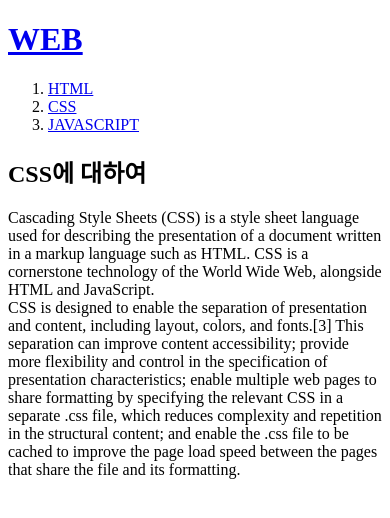
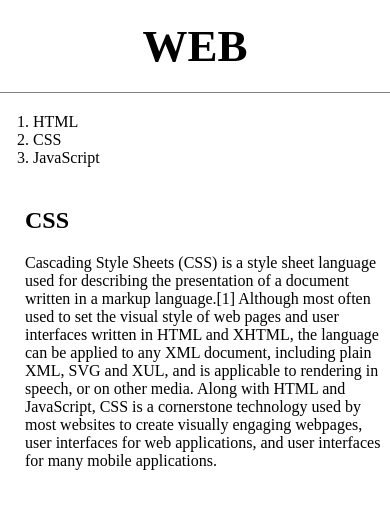
Before and after one commit to rlaxoals386/My_first_web_site, a plain HTML site: page 2.html in a window 390 px wide. Drawn offline with Linux system fonts and the light colour scheme; a script that the page names is missing.

Commit message:
Add files via upload

```diff
--- a/2.html
+++ b/2.html
@@ -1,53 +1,24 @@
-<!DOCTYPE html>
+<!doctype html>
 <html>
 <head>
-    <title>WEB - 1 CSS</title>
-    <meta charset="UTF-8">
-    <!-- 주석내용 -->
+  <title>WEB - CSS</title>
+  <meta charset="utf-8">
+  <link rel="stylesheet" href="style.css">
 </head>
 <body>
   <h1><a href="index.html">WEB</a></h1>
+  <div id="grid">
     <ol>
       <li><a href="1.html">HTML</a></li>
       <li><a href="2.html">CSS</a></li>
-        <li><a href="3.html">JAVASCRIPT</a></li>
+      <li><a href="3.html">JavaScript</a></li>
     </ol>
-    <h2>CSS에 대하여</h2>
+    <div id="article">
+        <h2>CSS</h2>
         <p>
-        Cascading Style Sheets (CSS) is a style sheet language used for describing
-        the presentation of a document written in a markup language such as HTML.
-        CSS is a cornerstone technology of the World Wide Web, alongside HTML and JavaScript.
-        <br>
-        CSS is designed to enable the separation of presentation and content,
-        including layout, colors, and fonts.[3] This separation can improve content accessibility;
-        provide more flexibility and control in the specification of presentation characteristics;
-        enable multiple web pages to share formatting by specifying the relevant CSS in a separate
-        .css file, which reduces complexity and repetition in the structural content; and enable the
-        .css file to be cached to improve the page load speed between the pages that share the file and its
-        formatting.
+          Cascading Style Sheets (CSS) is a style sheet language used for describing the presentation of a document written in a markup language.[1] Although most often used to set the visual style of web pages and user interfaces written in HTML and XHTML, the language can be applied to any XML document, including plain XML, SVG and XUL, and is applicable to rendering in speech, or on other media. Along with HTML and JavaScript, CSS is a cornerstone technology used by most websites to create visually engaging webpages, user interfaces for web applications, and user interfaces for many mobile applications.
         </p>
-    <p>
-        <div id="disqus_thread"></div>
-<script>
-    /**
-    *  RECOMMENDED CONFIGURATION VARIABLES: EDIT AND UNCOMMENT THE SECTION BELOW TO INSERT DYNAMIC VALUES FROM YOUR PLATFORM OR CMS.
-    *  LEARN WHY DEFINING THESE VARIABLES IS IMPORTANT: https://disqus.com/admin/universalcode/#configuration-variables    */
-    /*
-    var disqus_config = function () {
-    this.page.url = PAGE_URL;  // Replace PAGE_URL with your page's canonical URL variable
-    this.page.identifier = PAGE_IDENTIFIER; // Replace PAGE_IDENTIFIER with your page's unique identifier variable
-    };
-    */
-    (function() { // DON'T EDIT BELOW THIS LINE
-    var d = document, s = d.createElement('script');
-    s.src = 'https://web-1-miwxzhmbtj.disqus.com/embed.js';
-    s.setAttribute('data-timestamp', +new Date());
-    (d.head || d.body).appendChild(s);
-    })();
-</script>
-<noscript>Please enable JavaScript to view the <a href="https://disqus.com/?ref_noscript">comments powered by Disqus.</a></noscript>
-    </p>
-
-
+      </div>
+  </div>
   </body>
   </html>
--- /dev/null
+++ b/style.css
@@ -0,0 +1,38 @@
+body{
+    margin:0;
+  }
+  a {
+    color:black;
+    text-decoration: none;
+  }
+  h1 {
+    font-size:45px;
+    text-align: center;
+    border-bottom:1px solid gray;
+    margin:0;
+    padding:20px;
+  }
+  ol{
+    border-right:1px solid gray;
+    width:100px;
+    margin:0;
+    padding:20px;
+  }
+  #grid{
+    display: grid;
+    grid-template-columns: 150px 1fr;
+  }
+  #grid ol{
+    padding-left:33px;
+  }
+  #grid #article{
+    padding-left:25px;
+  }
+  @media(max-width:800px) {
+      #grid{
+          display: block;
+      }
+      ol{
+          border-right:none;
+      }
+  }
```
Also changed, not shown: 1.html (+12 -47 lines), 3.html (+10 -29 lines), index.html (+10 -28 lines). Lines whose indentation alone changed are shown as unchanged.
